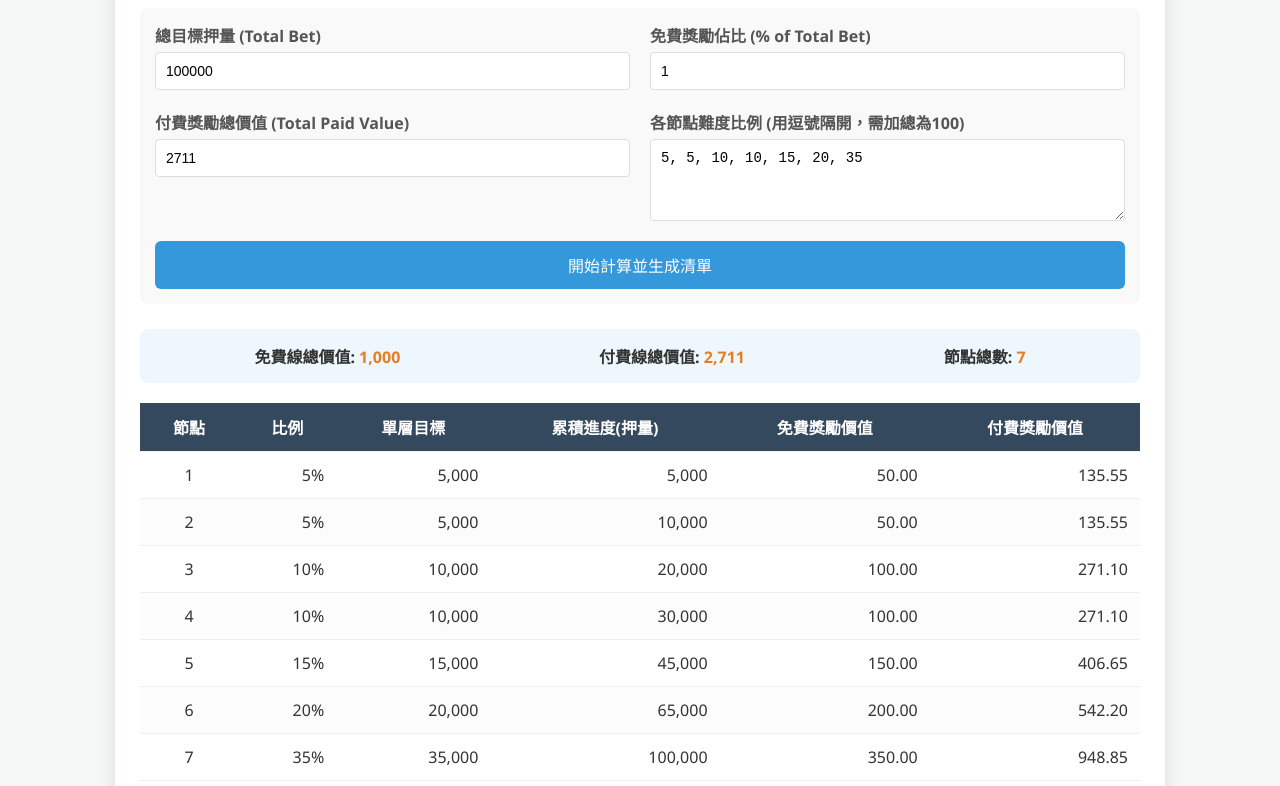
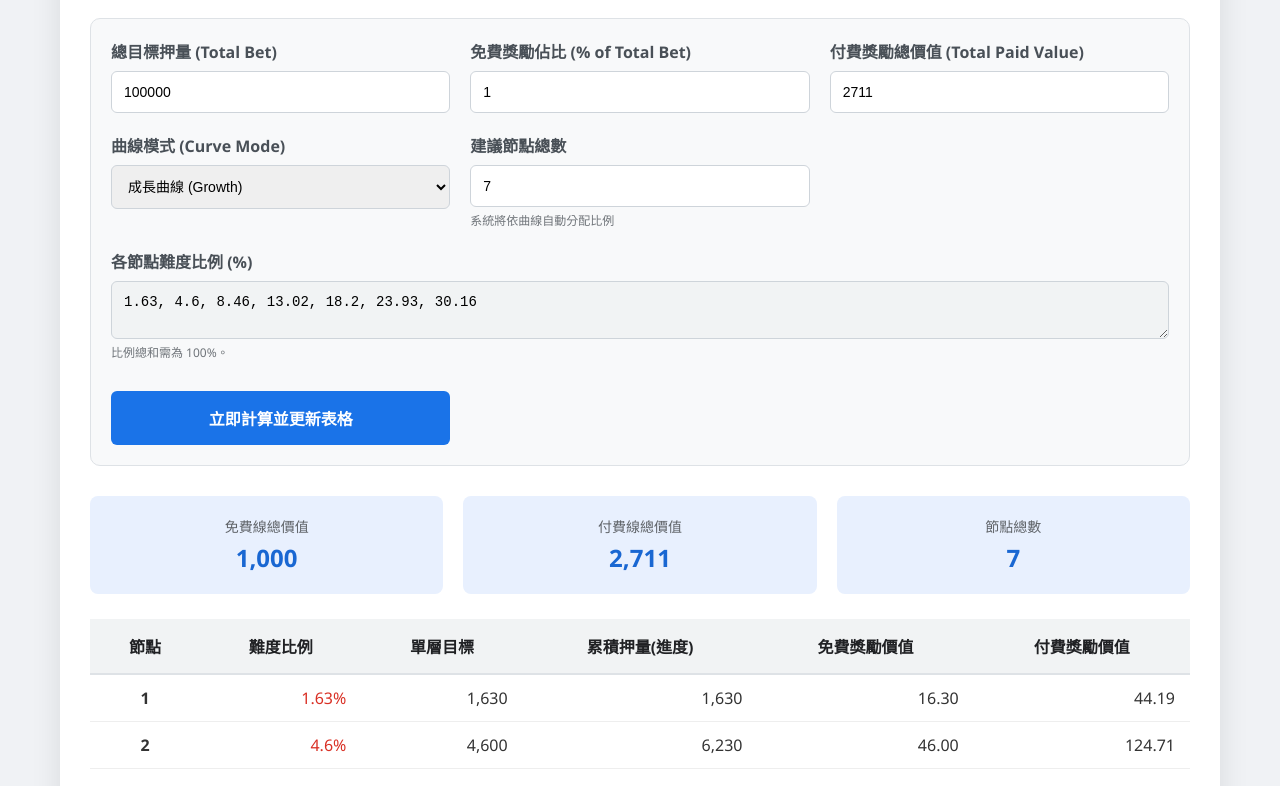
Before and after one commit to vivian61611-coder/BPCalculator, a plain HTML site: page index.html in a window 1280 px wide. Shown: the part 116-902 px from the top of the page. Drawn offline with Linux system fonts and the light colour scheme.

Commit message:
Upgrade: Add curve modes and suggested ratios

```diff
--- a/index.html
+++ b/index.html
@@ -3,124 +3,144 @@
 <head>
     <meta charset="UTF-8">
     <meta name="viewport" content="width=device-width, initial-scale=1.0">
-    <title>Battle Pass 數值平衡模擬器</title>
+    <title>Battle Pass 數值平衡模擬器 Pro</title>
     <style>
         body {
             font-family: "Segoe UI", Tahoma, Geneva, Verdana, sans-serif;
-            background-color: #f4f7f6;
+            background-color: #f0f2f5;
             color: #333;
             margin: 0;
             padding: 20px;
         }
         .container {
-            max-width: 1000px;
+            max-width: 1100px;
             margin: auto;
             background: #fff;
-            padding: 25px;
+            padding: 30px;
             border-radius: 12px;
-            box-shadow: 0 4px 15px rgba(0,0,0,0.1);
+            box-shadow: 0 8px 30px rgba(0,0,0,0.1);
         }
         h1 {
-            color: #2c3e50;
-            border-bottom: 2px solid #3498db;
-            padding-bottom: 10px;
+            color: #1a73e8;
+            border-bottom: 2px solid #e8f0fe;
+            padding-bottom: 15px;
             margin-top: 0;
         }
-        .input-group {
+        .config-section {
             display: grid;
-            grid-template-columns: 1fr 1fr;
+            grid-template-columns: repeat(auto-fit, minmax(250px, 1fr));
             gap: 20px;
-            margin-bottom: 25px;
-            padding: 15px;
-            background: #f9f9f9;
-            border-radius: 8px;
+            margin-bottom: 30px;
+            padding: 20px;
+            background: #f8f9fa;
+            border-radius: 10px;
+            border: 1px solid #dee2e6;
         }
         .field {
             display: flex;
             flex-direction: column;
         }
         label {
-            font-weight: bold;
-            margin-bottom: 5px;
-            color: #555;
+            font-weight: 600;
+            margin-bottom: 8px;
+            color: #495057;
         }
-        input, textarea {
-            padding: 10px;
-            border: 1px solid #ddd;
-            border-radius: 4px;
+        input, select, textarea {
+            padding: 12px;
+            border: 1px solid #ced4da;
+            border-radius: 6px;
             font-size: 14px;
+            transition: border-color 0.2s;
         }
-        textarea {
-            resize: vertical;
-            height: 60px;
+        input:focus, select:focus, textarea:focus {
+            outline: none;
+            border-color: #1a73e8;
+            box-shadow: 0 0 0 3px rgba(26,115,232,0.1);
+        }
+        .full-width {
+            grid-column: 1 / -1;
         }
         button {
-            grid-column: span 2;
-            padding: 12px;
-            background-color: #3498db;
+            padding: 15px 30px;
+            background-color: #1a73e8;
             color: white;
             border: none;
             border-radius: 6px;
             font-size: 16px;
+            font-weight: bold;
             cursor: pointer;
-            transition: background 0.3s;
+            transition: background 0.2s;
+            margin-top: 10px;
         }
         button:hover {
-            background-color: #2980b9;
+            background-color: #1557b0;
         }
-        .summary {
-            display: flex;
-            justify-content: space-around;
-            margin-bottom: 20px;
-            padding: 15px;
-            background: #eef7fd;
+        .summary-cards {
+            display: grid;
+            grid-template-columns: repeat(3, 1fr);
+            gap: 20px;
+            margin-bottom: 25px;
+        }
+        .card {
+            background: #e8f0fe;
+            padding: 20px;
             border-radius: 8px;
+            text-align: center;
+        }
+        .card-label {
+            font-size: 14px;
+            color: #5f6368;
+            margin-bottom: 5px;
+        }
+        .card-value {
+            font-size: 24px;
             font-weight: bold;
-        }
-        .summary div span {
-            color: #e67e22;
+            color: #1967d2;
         }
         table {
             width: 100%;
             border-collapse: collapse;
-            margin-top: 10px;
-        }
-        th, td {
-            text-align: right;
-            padding: 12px;
-            border-bottom: 1px solid #eee;
+            background: white;
         }
         th {
-            background-color: #34495e;
-            color: white;
+            background-color: #f1f3f4;
+            color: #202124;
+            padding: 15px;
+            font-weight: 600;
+            border-bottom: 2px solid #dee2e6;
+        }
+        td {
+            padding: 12px 15px;
+            border-bottom: 1px solid #eee;
+            text-align: right;
+        }
+        .tier-col { text-align: center; font-weight: bold; }
+        .ratio-col { color: #d93025; font-weight: 500; }
+        .error-banner {
+            background-color: #fce8e6;
+            color: #d93025;
+            padding: 10px;
+            border-radius: 4px;
+            margin-bottom: 15px;
+            display: none;
+            font-weight: bold;
             text-align: center;
         }
-        tr:nth-child(even) {
-            background-color: #fcfcfc;
-        }
-        tr:hover {
-            background-color: #f1f4f6;
-        }
-        .error-msg {
-            color: #e74c3c;
-            font-size: 14px;
-            margin-top: 5px;
-            display: none;
-        }
-        .footer {
-            margin-top: 30px;
-            text-align: center;
+        .suggest-hint {
             font-size: 12px;
-            color: #999;
+            color: #70757a;
+            margin-top: 4px;
         }
     </style>
 </head>
 <body>
 
 <div class="container">
-    <h1>Battle Pass 數值平衡模擬器</h1>
+    <h1>Battle Pass 數值平衡模擬器 Pro</h1>
 
-    <div class="input-group">
+    <div id="errorBanner" class="error-banner"></div>
+
+    <div class="config-section">
         <div class="field">
             <label>總目標押量 (Total Bet)</label>
             <input type="number" id="totalGoal" value="100000">
@@ -134,69 +154,131 @@
             <input type="number" id="paidValue" value="2711">
         </div>
         <div class="field">
-            <label>各節點難度比例 (用逗號隔開，需加總為100)</label>
-            <textarea id="ratios">5, 5, 10, 10, 15, 20, 35</textarea>
-            <div id="ratioError" class="error-msg">警告：目前比例加總不等於 100%！</div>
+            <label>曲線模式 (Curve Mode)</label>
+            <select id="curveMode" onchange="onCurveModeChange()">
+                <option value="manual">手動填寫 (Manual)</option>
+                <option value="linear">線性分配 (Linear)</option>
+                <option value="growth" selected>成長曲線 (Growth)</option>
+                <option value="steep">陡峭成長 (Steep)</option>
+            </select>
         </div>
-        <button onclick="calculateBP()">開始計算並生成清單</button>
+
+        <div id="suggestConfig" class="field" style="display:none;">
+            <label>建議節點總數</label>
+            <input type="number" id="tierCount" value="7" min="2" max="100" oninput="generateSuggestedRatios()">
+            <div class="suggest-hint">系統將依曲線自動分配比例</div>
+        </div>
+
+        <div class="field full-width">
+            <label id="ratioLabel">各節點難度比例 (%)</label>
+            <textarea id="ratios" placeholder="例如: 5, 5, 10, 10, 15, 20, 35">5, 5, 10, 10, 15, 20, 35</textarea>
+            <div class="suggest-hint">比例總和需為 100%。</div>
+        </div>
+
+        <button onclick="calculateBP()">立即計算並更新表格</button>
     </div>
 
     <div id="resultsArea" style="display:none;">
-        <div class="summary">
-            <div>免費線總價值: <span id="sumFree">0</span></div>
-            <div>付費線總價值: <span id="sumPaid">0</span></div>
-            <div>節點總數: <span id="sumTiers">0</span></div>
+        <div class="summary-cards">
+            <div class="card">
+                <div class="card-label">免費線總價值</div>
+                <div class="card-value" id="sumFree">0</div>
+            </div>
+            <div class="card">
+                <div class="card-label">付費線總價值</div>
+                <div class="card-value" id="sumPaid">0</div>
+            </div>
+            <div class="card">
+                <div class="card-label">節點總數</div>
+                <div class="card-value" id="sumTiers">0</div>
+            </div>
         </div>
 
         <table>
             <thead>
                 <tr>
-                    <th>節點</th>
-                    <th>比例</th>
+                    <th style="width: 80px;">節點</th>
+                    <th>難度比例</th>
                     <th>單層目標</th>
-                    <th>累積進度(押量)</th>
+                    <th>累積押量(進度)</th>
                     <th>免費獎勵價值</th>
                     <th>付費獎勵價值</th>
                 </tr>
             </thead>
-            <tbody id="tableBody">
-                <!-- JS 會填入這裡 -->
-            </tbody>
+            <tbody id="tableBody"></tbody>
         </table>
-    </div>
-
-    <div class="footer">
-        此工具專為營運規劃設計，計算邏輯：免費獎勵 = 總目標 × 免費% × 節點比例
     </div>
 </div>
 
 <script>
+    function onCurveModeChange() {
+        const mode = document.getElementById('curveMode').value;
+        const suggestConfig = document.getElementById('suggestConfig');
+        const ratiosInput = document.getElementById('ratios');
+
+        if (mode === 'manual') {
+            suggestConfig.style.display = 'none';
+            ratiosInput.readOnly = false;
+            ratiosInput.style.backgroundColor = 'white';
+        } else {
+            suggestConfig.style.display = 'flex';
+            ratiosInput.readOnly = true;
+            ratiosInput.style.backgroundColor = '#f1f3f4';
+            generateSuggestedRatios();
+        }
+    }
+
+    function generateSuggestedRatios() {
+        const mode = document.getElementById('curveMode').value;
+        const n = parseInt(document.getElementById('tierCount').value) || 7;
+        let ratios = [];
+
+        if (mode === 'linear') {
+            const avg = (100 / n).toFixed(2);
+            for(let i=0; i<n; i++) ratios.push(parseFloat(avg));
+        }
+        else if (mode === 'growth' || mode === 'steep') {
+            const k = (mode === 'growth') ? 1.5 : 2.5;
+            let weights = [];
+            let totalW = 0;
+            for(let i=1; i<=n; i++) {
+                let w = Math.pow(i, k);
+                weights.push(w);
+                totalW += w;
+            }
+            ratios = weights.map(w => parseFloat(((w / totalW) * 100).toFixed(2)));
+        }
+
+        const currentSum = ratios.reduce((a, b) => a + b, 0);
+        const diff = 100 - currentSum;
+        ratios[ratios.length - 1] = parseFloat((ratios[ratios.length - 1] + diff).toFixed(2));
+
+        document.getElementById('ratios').value = ratios.join(', ');
+    }
+
     function calculateBP() {
         const totalGoal = parseFloat(document.getElementById('totalGoal').value);
         const freePercent = parseFloat(document.getElementById('freePercent').value) / 100;
         const paidValue = parseFloat(document.getElementById('paidValue').value);
         const ratiosText = document.getElementById('ratios').value;
 
-        // 解析比例
         const ratios = ratiosText.split(',').map(r => parseFloat(r.trim())).filter(r => !isNaN(r));
         const ratioSum = ratios.reduce((a, b) => a + b, 0);
 
-        // 檢查加總是否為 100
-        const errorMsg = document.getElementById('ratioError');
-        if (Math.abs(ratioSum - 100) > 0.01) {
-            errorMsg.style.display = 'block';
-            errorMsg.innerText = `警告：目前比例加總為 ${ratioSum.toFixed(2)}%，建議調整為 100%！`;
+        const errorBanner = document.getElementById('errorBanner');
+        if (Math.abs(ratioSum - 100) > 0.1) {
+            errorBanner.innerText = `錯誤：比例加總為 ${ratioSum.toFixed(2)}% (不等於 100%)。`;
+            errorBanner.style.display = 'block';
+            return;
         } else {
-            errorMsg.style.display = 'none';
+            errorBanner.style.display = 'none';
         }
 
         const freeTotalValue = totalGoal * freePercent;
-
         const tableBody = document.getElementById('tableBody');
         tableBody.innerHTML = '';
 
         let cumulativeBet = 0;
-
         ratios.forEach((ratio, index) => {
             const ratioDec = ratio / 100;
             const tierGoal = totalGoal * ratioDec;
@@ -204,28 +286,26 @@
             const freeReward = freeTotalValue * ratioDec;
             const paidReward = paidValue * ratioDec;
 
-            const row = `<tr>
-                <td style="text-align:center;">${index + 1}</td>
-                <td>${ratio}%</td>
+            tableBody.innerHTML += `<tr>
+                <td class="tier-col">${index + 1}</td>
+                <td class="ratio-col">${ratio}%</td>
                 <td>${Math.round(tierGoal).toLocaleString()}</td>
                 <td>${Math.round(cumulativeBet).toLocaleString()}</td>
                 <td>${freeReward.toLocaleString(undefined, {minimumFractionDigits: 2, maximumFractionDigits: 2})}</td>
                 <td>${paidReward.toLocaleString(undefined, {minimumFractionDigits: 2, maximumFractionDigits: 2})}</td>
             </tr>`;
-            tableBody.innerHTML += row;
         });
 
-        // 更新摘要
         document.getElementById('sumFree').innerText = freeTotalValue.toLocaleString();
         document.getElementById('sumPaid').innerText = paidValue.toLocaleString();
         document.getElementById('sumTiers').innerText = ratios.length;
-
-        // 顯示結果區域
         document.getElementById('resultsArea').style.display = 'block';
     }
 
-    // 初始化跑一次
-    window.onload = calculateBP;
+    window.onload = () => {
+        onCurveModeChange();
+        calculateBP();
+    };
 </script>
 
 </body>
```
